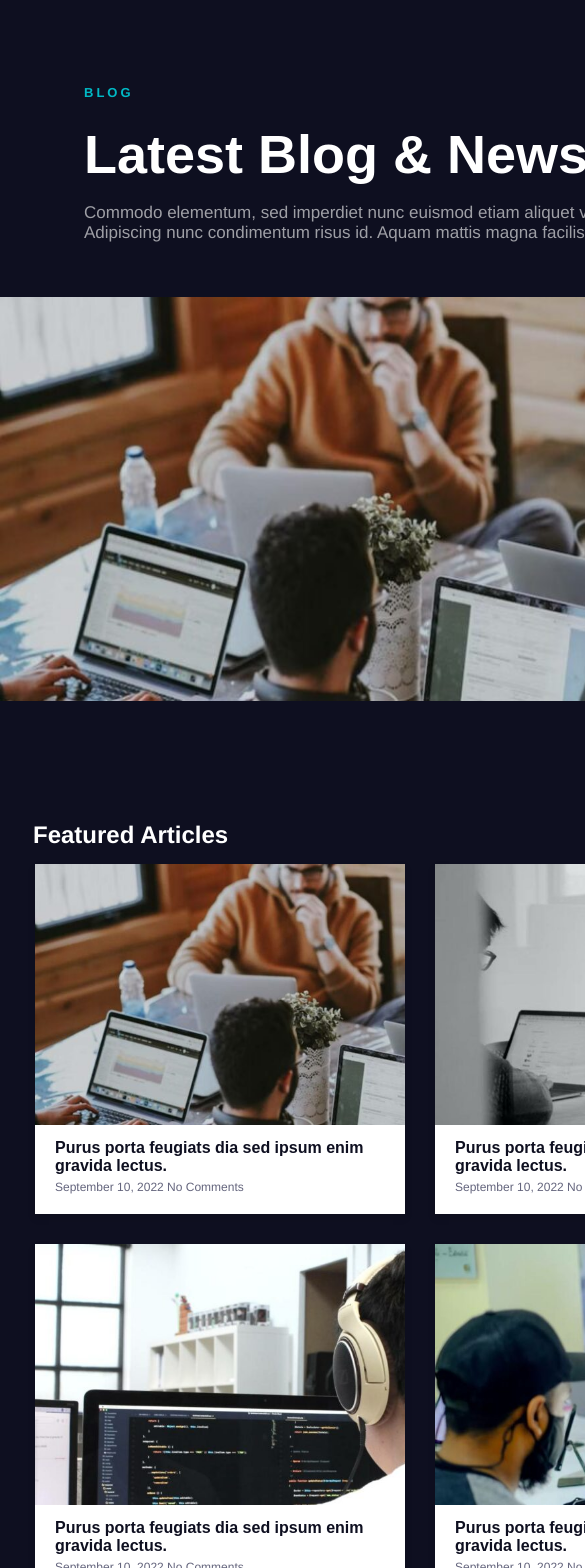
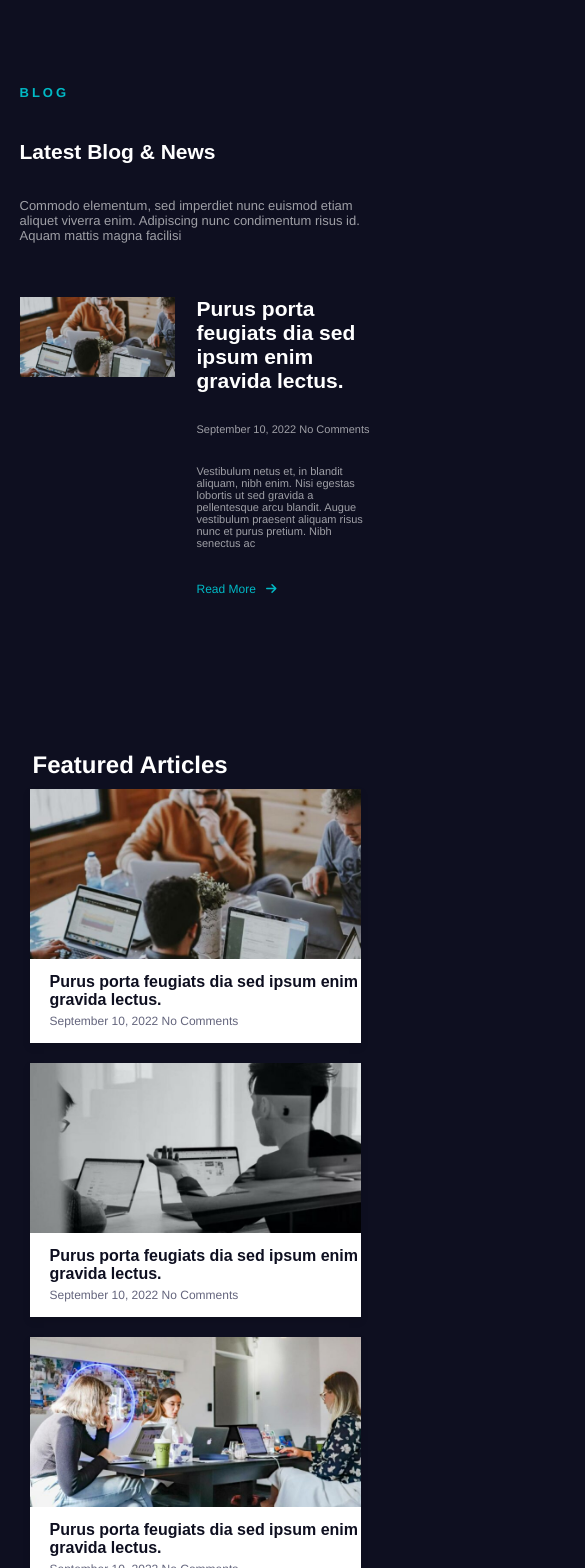
Before and after one commit to ROOTTEAM01/root-team, a React (Create React App) app: page /Blog in a window 390 px wide. Shown: the part 420-1988 px from the top of the page, 585 px wide, since content can reach past the window. Built offline with nearby package versions, Linux system fonts and the light colour scheme.

Commit message:
response

```diff
--- a/src/CSS/Respons/respons.css
+++ b/src/CSS/Respons/respons.css
@@ -16,6 +16,25 @@
     }
 }
 
+@media (max-width: 1366px) {
+    .main-section-blog-title {
+        width: 90% !important;
+    }
+
+    .div-blog-img1 > img {
+        width: 100% !important;
+    }
+}
+
+@media (max-width: 1268px) {
+    .staff-photo {
+        width: 244px !important;
+    }
+
+    .staff-grid {
+        width: 1170px !important;
+    }
+}
 
 @media (max-width: 1197px) {
 
@@ -41,7 +60,7 @@
         height: 246px !important;
     }
 
-    .ContactHeaderItemCont, .ServicesContact, .header-container, .ItemCont, .ContClientItem, .aboutUsCont, .ServicesCont, .ContLogoIpsum, .worksCont, .TestimonialsCont, .JoinUsCont, .newsLetterCont, .footerItem, .footerItem2 {
+    .staff-grid-blog, .staff-grid, .ContactHeaderItemCont, .ServicesContact, .header-container, .ItemCont, .ContClientItem, .aboutUsCont, .ServicesCont, .ContLogoIpsum, .worksCont, .TestimonialsCont, .JoinUsCont, .newsLetterCont, .footerItem, .footerItem2 {
         width: 90% !important;
         position: relative !important;
     }
@@ -156,6 +175,17 @@
     }
 }
 
+@media (max-width: 1154px) {
+    .staff-members {
+        justify-content: center !important;
+    }
+
+    .staff-member-blog {
+        margin: 10px 10px !important;
+    }
+}
+
+
 @media (max-width: 1113px) {
 
     .aboutUsItemImg img {
@@ -250,11 +280,15 @@
 
 @media (max-width: 1036px) {
 
+    .blog-us-text h2, .blog-title-div > h2 {
+        font-size: 42px !important;
+    }
+
     .teamUsMain {
         gap: 33px !important;
     }
 
-    .teamUsText{
+    .teamUsText {
         padding: 0 !important;
     }
 
@@ -572,8 +606,34 @@
     }
 }
 
+@media (max-width: 814px) {
+    .staff-member-blog, .staff-photo-blog {
+        width: 100% !important;
+        height: auto !important;
+    }
+}
 
 @media (max-width: 778px) {
+
+    .main-section-blog-title {
+        margin-bottom: 130px !important;
+    }
+
+    .blog-us-text {
+        width: auto !important;
+    }
+
+    .blog-title-div {
+        width: auto !important;
+    }
+
+    .blog-us-text h2, .blog-title-div > h2 {
+        font-size: 36px !important;
+    }
+
+    .div-blog-img1 > img {
+        width: 250px !important;
+    }
 
     .map {
         padding-bottom: 231px !important;
@@ -600,6 +660,7 @@
 
     }
 
+
     .newsLetterCont form label {
         width: 100% !important;
     }
@@ -623,6 +684,13 @@
 
     .newsLetterImg2, .newsLetterImg3 {
         width: 100% !important;
+    }
+}
+
+@media (max-width: 723px) {
+    .staff-title {
+        width: auto !important;
+        height: auto !important;
     }
 }
 
@@ -749,8 +817,16 @@
     }
 }
 
+@media (max-width: 654px) {
+    .staff-photo {
+        width: 186px !important;
+    }
+}
 
 @media (max-width: 636px) {
+    .blog-us-text h2, .blog-title-div > h2 {
+        font-size: 32px !important;
+    }
 
     .aboutUsImg img {
         width: 100% !important;
@@ -795,6 +871,34 @@
 
 }
 
+@media (max-width: 584px) {
+    .blog-us-text h2, .blog-title-div > h2 {
+        font-size: 25px !important;
+    }
+
+    .blog-us-text p {
+        font-size: 12px !important;
+    }
+
+    .blog-title-div p {
+        font-size: 13px !important;
+    }
+
+    .div-blog-img1 > img {
+        width: 192px !important;
+    }
+}
+
+@media (max-width: 557px) {
+    .team-title {
+        font-size: 44px !important;
+    }
+
+    .team-description {
+        font-size: 14px !important;
+    }
+}
+
 @media (max-width: 503px) {
     .footerEndTextDiv {
         margin-top: 10px !important;
@@ -823,6 +927,11 @@
 }
 
 @media (max-width: 534px) {
+
+    .staff-photo {
+        width: 162px !important;
+    }
+
     .newsLetterCont h2 {
         font-size: 29px !important;
     }
@@ -835,7 +944,7 @@
 
 @media (max-width: 500px) {
 
-    .contact-us-box button{
+    .contact-us-box button {
         font-size: 14px !important;
         padding: 12px 22px !important;
     }
@@ -923,8 +1032,39 @@
 
 }
 
+@media (max-width: 472px) {
+    .staff-photo {
+        width: 100% !important;
+    }
+
+
+}
 
 @media (max-width: 456px) {
+
+    .blog-title-div {
+        margin: 0 0 54px 0 !important;
+    }
+
+    .linkedinLink {
+        font-size: 12px !important;
+    }
+
+    .div-blog-img1 > img {
+        width: 155px !important;
+    }
+
+    .blog-us-text h2, .blog-title-div > h2 {
+        font-size: 21px !important;
+    }
+
+    .blog-us-text p {
+        font-size: 11px !important;
+    }
+
+    .blog-us-main {
+        gap: 22px !important;
+    }
 
     .ServicesContactBox button {
         font-size: 12px !important;
@@ -1032,6 +1172,10 @@
 
 @media (max-width: 390px) {
 
+    .team-title {
+        font-size: 33px !important;
+    }
+
     .ServicesContactImg img {
         width: 100% !important;
         height: 220px !important;
@@ -1086,10 +1230,17 @@
     }
 }
 
+@media (max-width: 348px) {
+    .blog-us-text h2, .blog-title-div > h2 {
+        font-size: 18px !important;
+    }
+}
+
 @media (max-width: 332px) {
     .contact-us-container {
         height: 1091px !important;
     }
+
     .contact-us-item, .contact-us-box {
         height: 505px !important;
     }
--- a/src/Components/BlogPage/BlogCards/BlogCards.css
+++ b/src/Components/BlogPage/BlogCards/BlogCards.css
@@ -1,14 +1,11 @@
 .staff-grid-blog {
     text-align: center;
-    padding: 20px;
-    width: 1240px;
+    padding: 20px 0;
+    width: 1170px;
     display: flex;
     flex-direction: column;
     align-items: start;
-    margin-top: 50px;
-    margin-bottom: 250px;
-    margin-left: auto;
-    margin-right: auto;
+    margin: 50px auto 250px;
 }
 
 .staff-title-blog > h2 {
@@ -38,18 +35,18 @@
 .staff-members {
     display: flex;
     flex-wrap: wrap;
-    justify-content: center;
+    justify-content: space-between;
 }
 
 .staff-member-blog {
-    width: 370px;
-    height: 350px;
+    width: 346px;
+    height: 342px;
     position: relative;
     background: #fff;
     box-shadow: 0 4px 8px rgba(0, 0, 0, 0.1);
     overflow: hidden;
     text-align: start;
-    margin: 15px;
+    margin: 15px 0;
     box-sizing: border-box;
 }
 
--- a/src/Components/BlogPage/BlogTitleContainer/BlogTitleContainer.css
+++ b/src/Components/BlogPage/BlogTitleContainer/BlogTitleContainer.css
@@ -9,7 +9,7 @@
 
 .blog-title-div > h2 {
     position: relative;
-    font-size: 54px;
+    font-size: 48px;
     font-family: sans-serif;
     color: white;
 }
@@ -42,13 +42,11 @@
 }
 
 .div-blog-img1 {
-    width: 735px;
-    height: 404px;
+
 }
 
 .div-blog-img1 > img {
-    width: 100%;
-    height: 100%;
+    width: 639px;
 }
 
 .blog-us-text {
@@ -67,14 +65,14 @@
 
 .blog-us-text h2 {
     position: relative;
-    font-size: 54px;
+    font-size: 48px;
     font-family: sans-serif;
     margin-bottom: 30px;
 }
 
 .blog-us-text p {
     color: #FFFFFF99;
-    font-size: 17px;
+    font-size: 14px;
     margin-bottom: 30px;
 }
 
```
Lines whose indentation alone changed are shown as unchanged.
